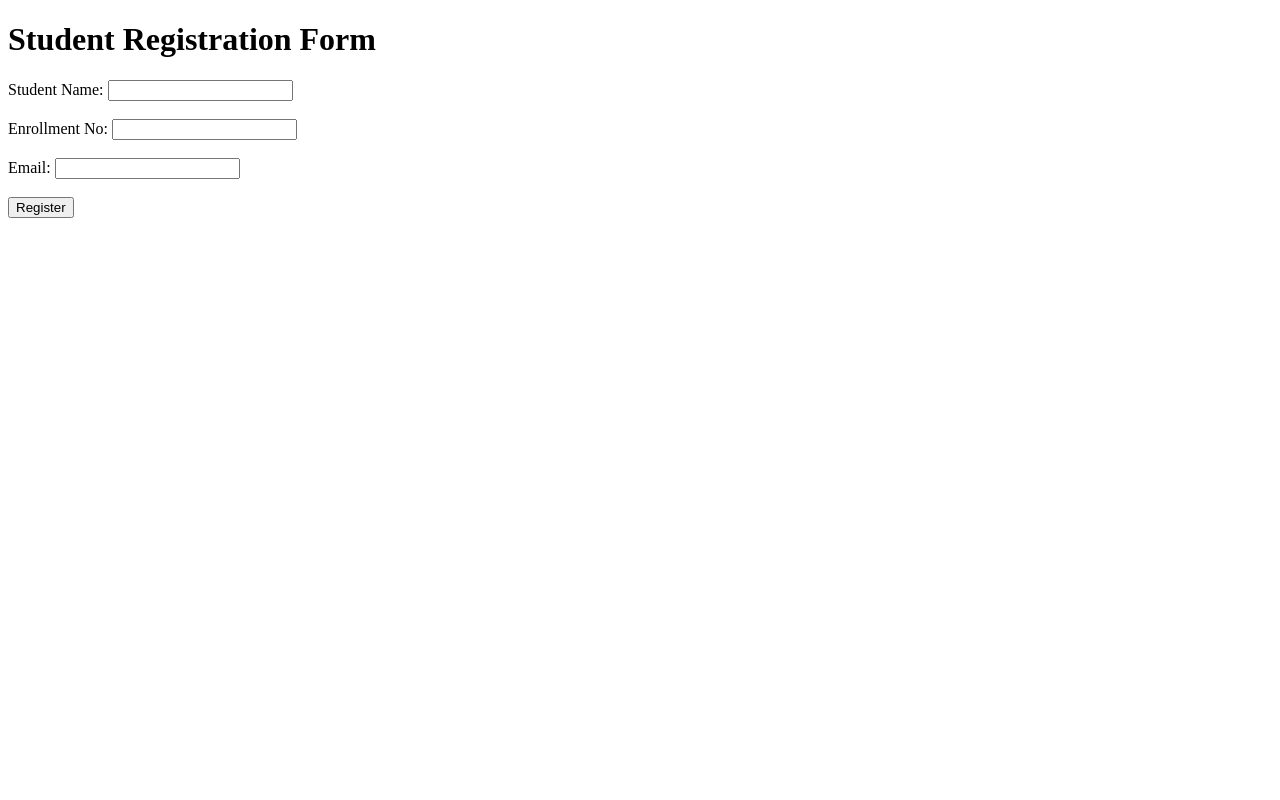
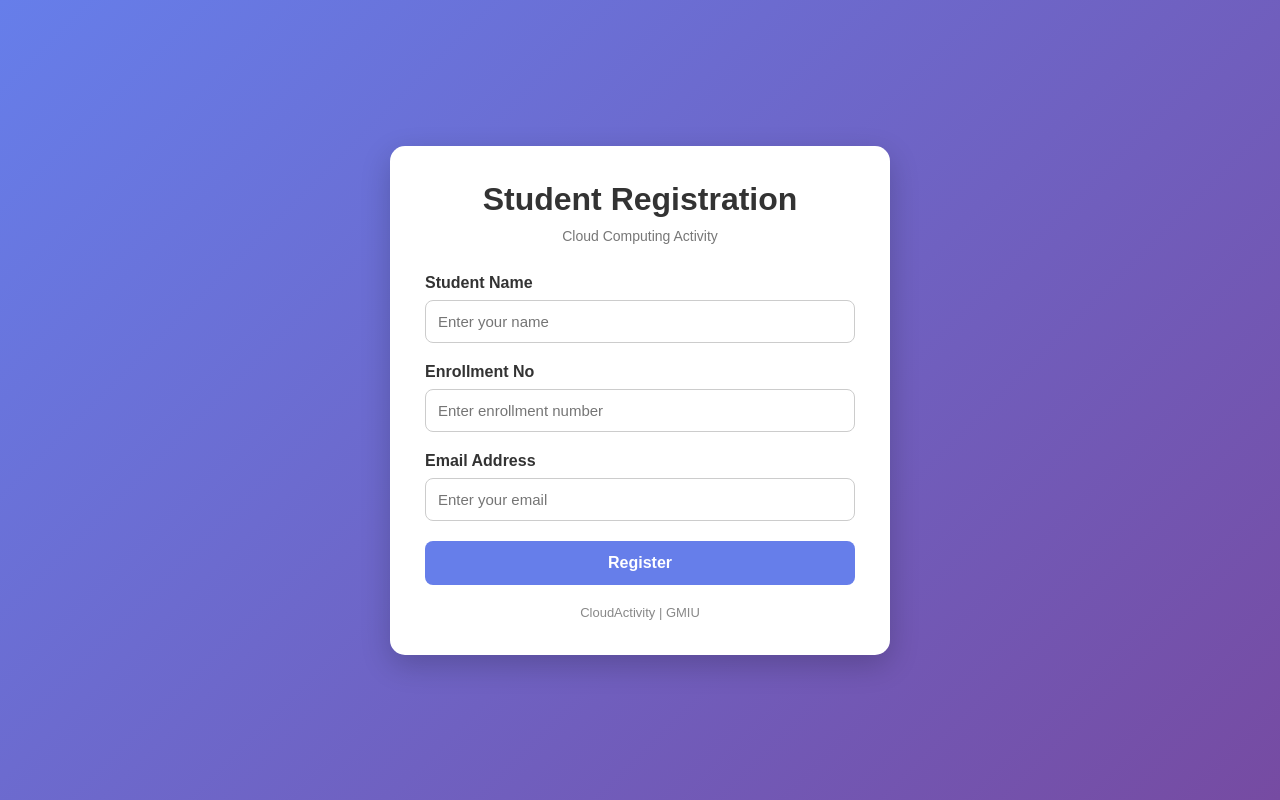
Before and after one commit to nidhisonani93/CloudActivity, a plain HTML site: page index.html in a window 1280 px wide. Drawn offline with Linux system fonts and the light colour scheme.

Commit message:
Add files via upload

```diff
--- a/index.html
+++ b/index.html
@@ -1,24 +1,69 @@
 <!DOCTYPE html>
-<html>
+<html lang="en">
 <head>
+    <meta charset="UTF-8">
+    <meta name="viewport" content="width=device-width, initial-scale=1.0">
+
     <title>Student Registration</title>
+
+    <!-- CSS File -->
+    <link rel="stylesheet" href="style.css">
 </head>
+
 <body>
 
-    <h1>Student Registration Form</h1>
+    <div class="container">
 
-    <form>
-        <label>Student Name:</label>
-        <input type="text"><br><br>
+        <div class="form-card">
 
-        <label>Enrollment No:</label>
-        <input type="text"><br><br>
+            <h1>Student Registration</h1>
 
-        <label>Email:</label>
-        <input type="email"><br><br>
+            <p class="subtitle">
+                Cloud Computing Activity
+            </p>
 
-        <button type="submit">Register</button>
-    </form>
+            <form>
+
+                <div class="form-group">
+                    <label for="name">Student Name</label>
+                    <input
+                        type="text"
+                        id="name"
+                        placeholder="Enter your name"
+                        required>
+                </div>
+
+                <div class="form-group">
+                    <label for="enrollment">Enrollment No</label>
+                    <input
+                        type="text"
+                        id="enrollment"
+                        placeholder="Enter enrollment number"
+                        required>
+                </div>
+
+                <div class="form-group">
+                    <label for="email">Email Address</label>
+                    <input
+                        type="email"
+                        id="email"
+                        placeholder="Enter your email"
+                        required>
+                </div>
+
+                <button type="submit">
+                    Register
+                </button>
+
+            </form>
+
+            <div class="footer">
+                CloudActivity | GMIU
+            </div>
+
+        </div>
+
+    </div>
 
 </body>
 </html>
--- /dev/null
+++ b/style.css
@@ -0,0 +1,114 @@
+* {
+    box-sizing: border-box;
+    margin: 0;
+    padding: 0;
+}
+
+body {
+    font-family: Arial, sans-serif;
+    background: linear-gradient(135deg, #667eea, #764ba2);
+    min-height: 100vh;
+    display: flex;
+    justify-content: center;
+    align-items: center;
+    padding: 20px;
+}
+
+.container {
+    width: 100%;
+    max-width: 500px;
+}
+
+.form-card {
+    background: white;
+    padding: 35px;
+    border-radius: 15px;
+    box-shadow: 0 10px 30px rgba(0, 0, 0, 0.2);
+}
+
+h1 {
+    text-align: center;
+    color: #333;
+    margin-bottom: 10px;
+}
+
+.subtitle {
+    text-align: center;
+    color: #777;
+    margin-bottom: 30px;
+    font-size: 14px;
+}
+
+.form-group {
+    margin-bottom: 20px;
+}
+
+label {
+    display: block;
+    margin-bottom: 8px;
+    color: #333;
+    font-weight: bold;
+}
+
+input {
+    width: 100%;
+    padding: 12px;
+    border: 1px solid #ccc;
+    border-radius: 8px;
+    font-size: 15px;
+    outline: none;
+    transition: 0.3s;
+}
+
+input:focus {
+    border-color: #667eea;
+    box-shadow: 0 0 5px rgba(102, 126, 234, 0.3);
+}
+
+button {
+    width: 100%;
+    padding: 13px;
+    background: #667eea;
+    color: white;
+    border: none;
+    border-radius: 8px;
+    font-size: 16px;
+    font-weight: bold;
+    cursor: pointer;
+    transition: 0.3s;
+}
+
+button:hover {
+    background: #5568d8;
+}
+
+.footer {
+    text-align: center;
+    margin-top: 20px;
+    color: #888;
+    font-size: 13px;
+}
+
+/* Mobile Responsive */
+@media (max-width: 600px) {
+
+    body {
+        padding: 15px;
+    }
+
+    .form-card {
+        padding: 25px 20px;
+    }
+
+    h1 {
+        font-size: 24px;
+    }
+
+    input {
+        padding: 11px;
+    }
+
+    button {
+        padding: 12px;
+    }
+}
```
